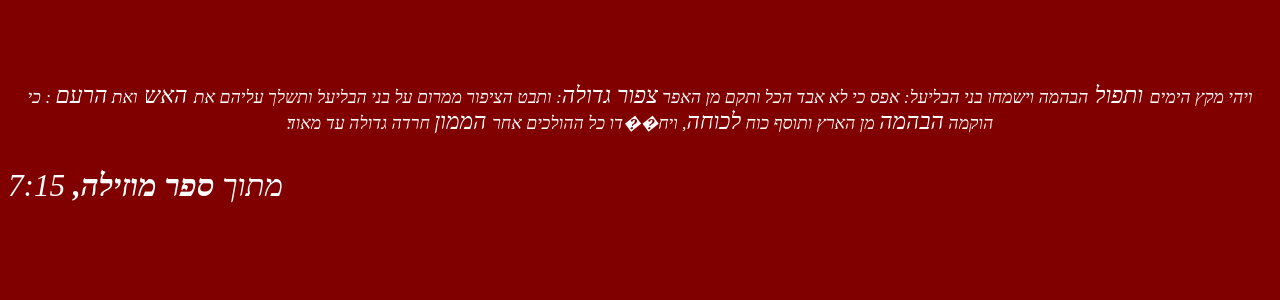
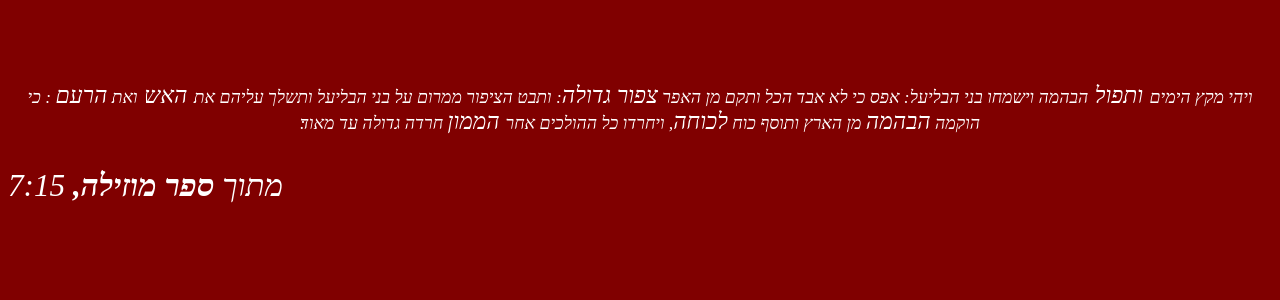
Before and after one commit to MozillaIsrael/MozillaIsrael-www.bak, a Jekyll site: the page built from book.html, in a window 1280 px wide. Shown: the part 761-1061 px from the top of the page. Built offline with Jekyll 4.4.1, drawn with Linux system fonts in a browser that asks for light colours; Markdown is read by kramdown in place of the engine named in the settings.

Commit message:
book.html - Fix 7:15 snippet
http://bonsai-l10n.mozilla.org/cvsblame.cgi?file=l10n/he-IL/toolkit/chrome/global/Attic/mozilla.dtd&rev=1.3&root=/l10n

```diff
--- a/book.html
+++ b/book.html
@@ -96,7 +96,7 @@ shall cover the earth, and the followers of Mammon shall <em>tremble</em>.
 אפס כי לא אבד הכל ותקם מן האפר <em>צפור גדולה</em>:
 ותבט הציפור ממרום על בני הבליעל ותשלך עליהם את <em class="f">האש</em>
 ואת <em>הרעם</em> : כי הוקמה
-<em>הבהמה</em> מן הארץ ותוסף כוח <em>לכוחה</em>, ויח��דו כל ההולכים אחר<em> הממון</em> חרדה גדולה עד מאוד׃
+<em>הבהמה</em> מן הארץ ותוסף כוח <em>לכוחה</em>, ויחרדו כל ההולכים אחר<em> הממון</em> חרדה גדולה עד מאוד׃
 </p>
 
 <p class="from">
```
